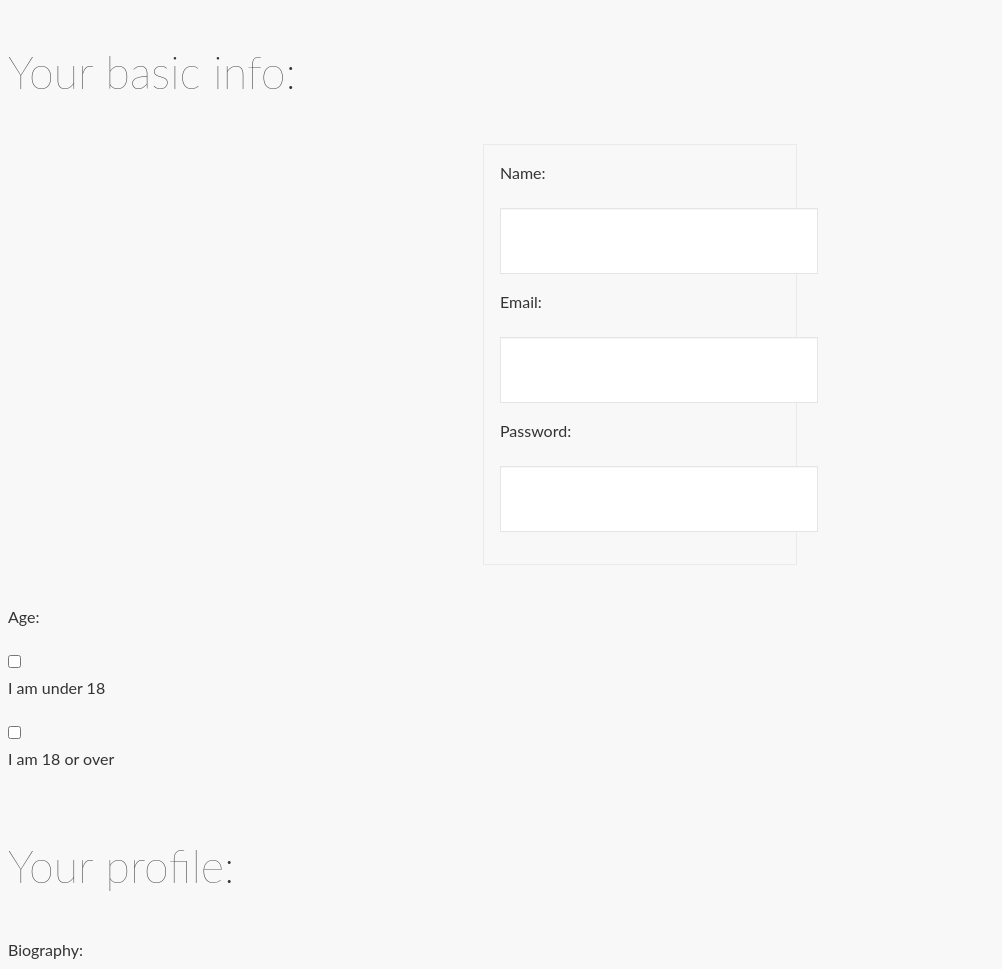
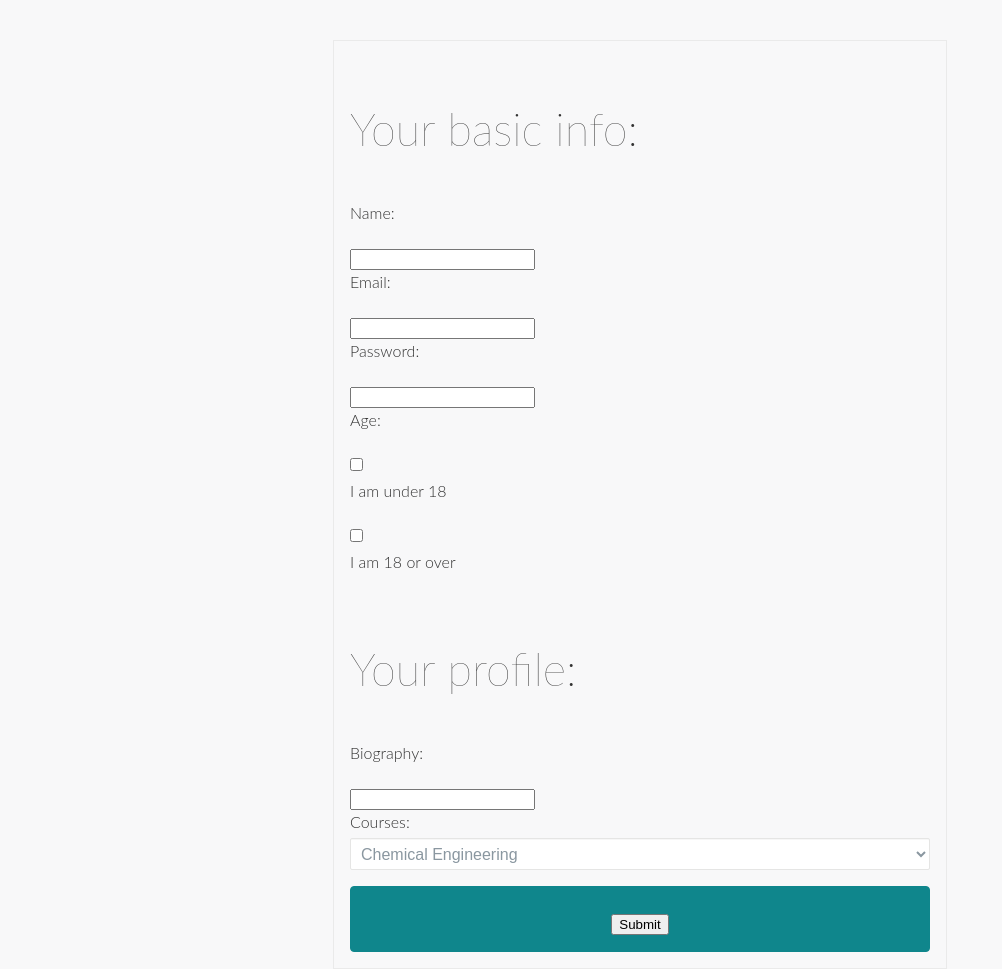
Before and after one commit to sauertova/HTML_Forms, a plain HTML site: page index.html in a window 1280 px wide. Shown: the top 969 px of the page, without its empty margins (0-1002 px from the left). Drawn offline with Linux system fonts and the light colour scheme.

Commit message:
fixed up some styles

```diff
--- a/forms.css
+++ b/forms.css
@@ -6,22 +6,30 @@
   }
 
   form {
-    max-width: 280px;
+    max-width: 580px;
     margin: 40px auto;
     padding: 16px;
     border: 1px solid #eaeaea;
   }
 
-  input[type="text"],
+  input[type="name"],
   input[type="password"],
-  input[type="date"],
-  input[type="datetime"],
-  input[type="email"],
-  input[type="number"],
-  input[type="search"],
-  input[type="tel"],
-  input[type="time"],
-  input[type="url"],
+  input[type="email"], {
+    background-color: #ffffff;
+    border: 1px solid #e5e5e4;
+    font-size: 20px;
+    height: auto;
+    margin: 0;
+    outline: 0;
+    padding: 8px 18px;
+    height: 48px;
+    width: 100%;
+    color: #8a97a0;
+    box-shadow: 0 1px 0 rgba(0,0,0,0.03) inset;
+    margin-bottom: 8px;
+    transition: all .2s ease;
+  }
+
   textarea,
   select {
     background-color: #ffffff;
@@ -83,7 +91,7 @@
     display: block;
     line-height: 24px;
     font-size: 16px;
-    font-weight: 400;
+    font-weight: 300;
     margin-bottom: 4px;
   }
 
--- a/index.html
+++ b/index.html
@@ -3,15 +3,16 @@
     <head>
         <link rel="stylesheet" type="text/css" href="forms.css">
     </head>
-  <p>Your basic info:</p>
+
   <form>
+    <p>Your basic info:</p>
     <label for="name">Name:</label><br />
     <input type="text" id="name" name="name" /><br />
     <label for="email">Email:</label><br />
     <input type="email" id="email" name="email" /><br />
     <label for="password">Password:</label><br />
     <input type="password" id="password" name="password" /><br />
-  </form>
+
   <label for="name">Age:</label
   ><br />
   <input type="checkbox" id="checkbox1" name="checkbox1" value="checkbox1" />
@@ -35,4 +36,5 @@
   <button>
     <input type="submit" value="Submit" />
   </button>
+</form>
 </html>
```
